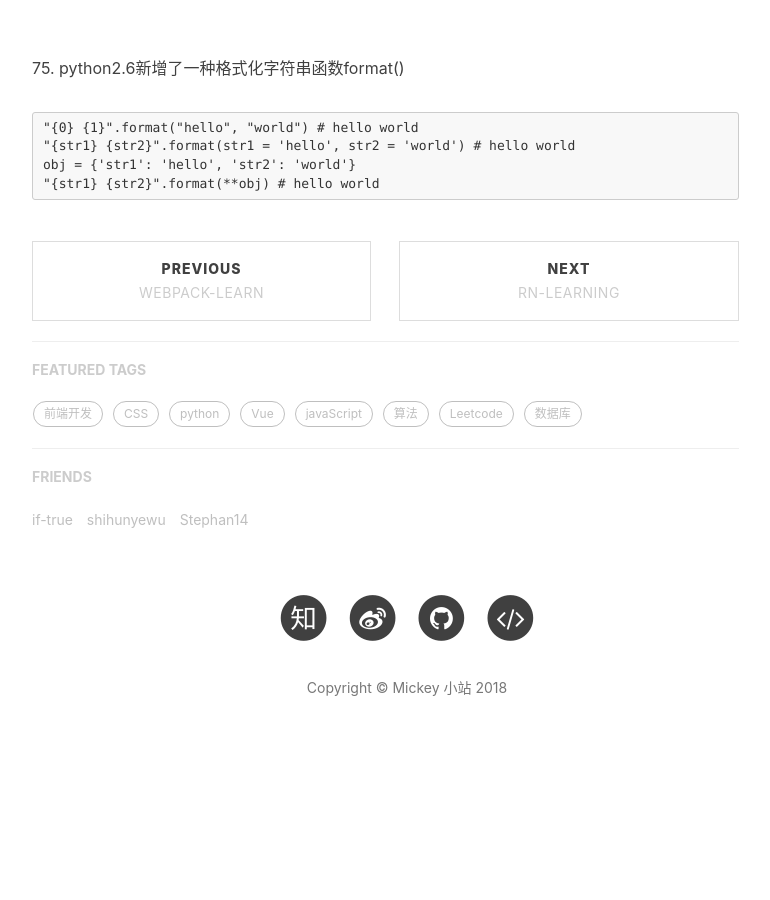
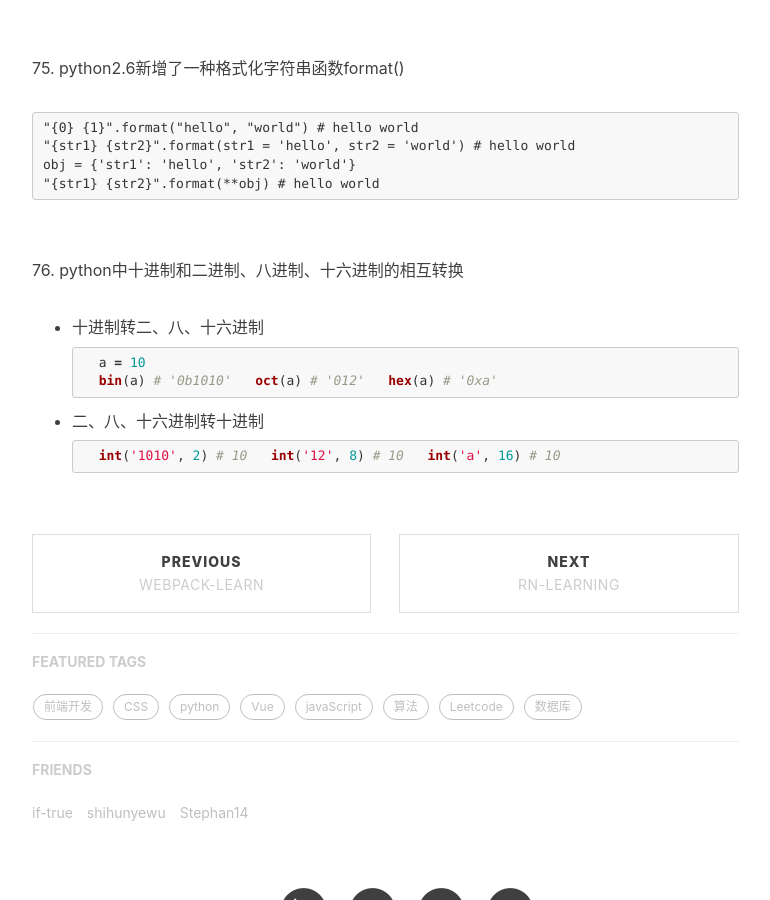
Before and after one commit to mickey0524/mickey0524.github.io, a Jekyll site: the page built from _posts/2017-08-05-begin-python.md, in a window 1280 px wide and 900 px high, scrolled down 23218 px. Shown: the whole window, without its empty margins (233-1003 px from the left). Built offline with Jekyll 4.4.1, drawn with Linux system fonts in a browser that asks for light colours; nearby versions of some CDN libraries; comment, search, counter and statistics services are not loaded; before the commit the page ends 23982 px from its top, so only the background shows below that.

Commit message:
feat(进制转换):
add python

````diff
--- a/_posts/2017-08-05-begin-python.md
+++ b/_posts/2017-08-05-begin-python.md
@@ -890,3 +890,21 @@ arr1[0] is arr1[1] # False
 obj = {'str1': 'hello', 'str2': 'world'}
 "{str1} {str2}".format(**obj) # hello world
 ```
+
+<br>76. python中十进制和二进制、八进制、十六进制的相互转换
+
+* 十进制转二、八、十六进制
+
+	```python
+	a = 10
+	bin(a) # '0b1010'
+	oct(a) # '012'
+	hex(a) # '0xa'
+	```
+* 二、八、十六进制转十进制
+
+	```python
+	int('1010', 2) # 10
+	int('12', 8) # 10
+	int('a', 16) # 10
+	```
````
